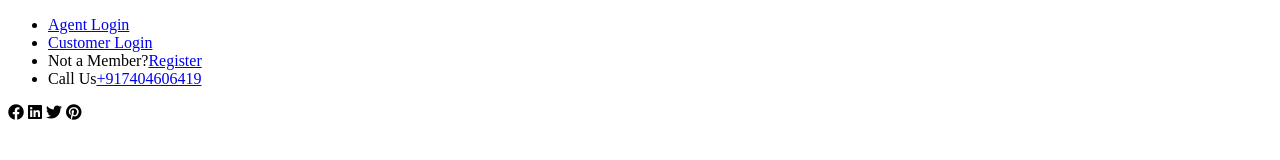
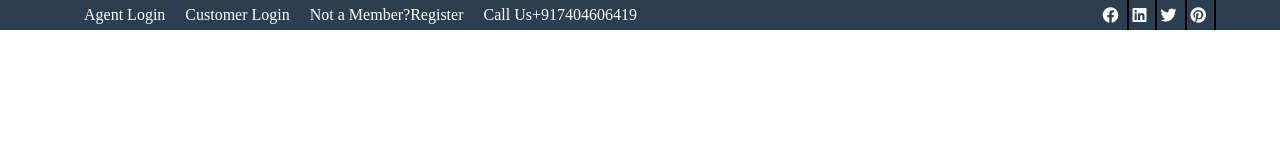
Before and after one commit to Ishika888/Basic-HTML-CSS-Project1, a plain HTML site: page index.html in a window 1280 px wide. Drawn offline with Linux system fonts and the light colour scheme.

Commit message:
Row-1 CSS is completed

```diff
--- a/css/style.css
+++ b/css/style.css
@@ -0,0 +1,49 @@
+*{
+    margin: 0;
+    padding: 0;
+}
+#row1{
+    background-color: #2C3F50;
+    height:30px ;
+    width: 100%;
+
+
+}
+.top-section{
+    width: 90%;
+    margin: 0 auto;
+}
+.left-links{
+    width: 60%;
+    float:left;
+    height: 100%;
+}
+.left-links ul{
+
+}
+.left-links ul li{
+    float:left;
+    list-style: none;
+    margin-left: 20px;
+    color: #fff;
+    line-height: 30px;
+
+}
+.left-links ul li a{
+    color: #fff;
+    text-decoration: none;
+}
+.social-links{
+    width: 30%;
+    float: right;
+    height: 100%;
+    text-align: right;
+
+}
+.social-links i{
+  color: #fff;
+  line-height: 30px;
+  border-right: 2px solid #000;
+  padding-right: 8px;
+
+}
--- a/index.html
+++ b/index.html
@@ -10,7 +10,7 @@
     <link rel="stylesheet" href="css/fontawesome.min.css">
 </head>
 <body>
-    <section id="rowl">
+    <section id="row1">
         <div class="top-section">
             <div class="left-links">
                 <ul>
@@ -21,12 +21,13 @@
 
                 </ul>
             </div>
-            <div class="social-links"></div>
+            <div class="social-links">
 
            <i class="fa-brands fa-facebook"></i>
            <i class="fa-brands fa-linkedin"></i>
            <i class="fa-brands fa-twitter"></i>
            <i class="fa-brands fa-pinterest"></i>
+           </div>
         </div>
     </section>
 </body>
```
